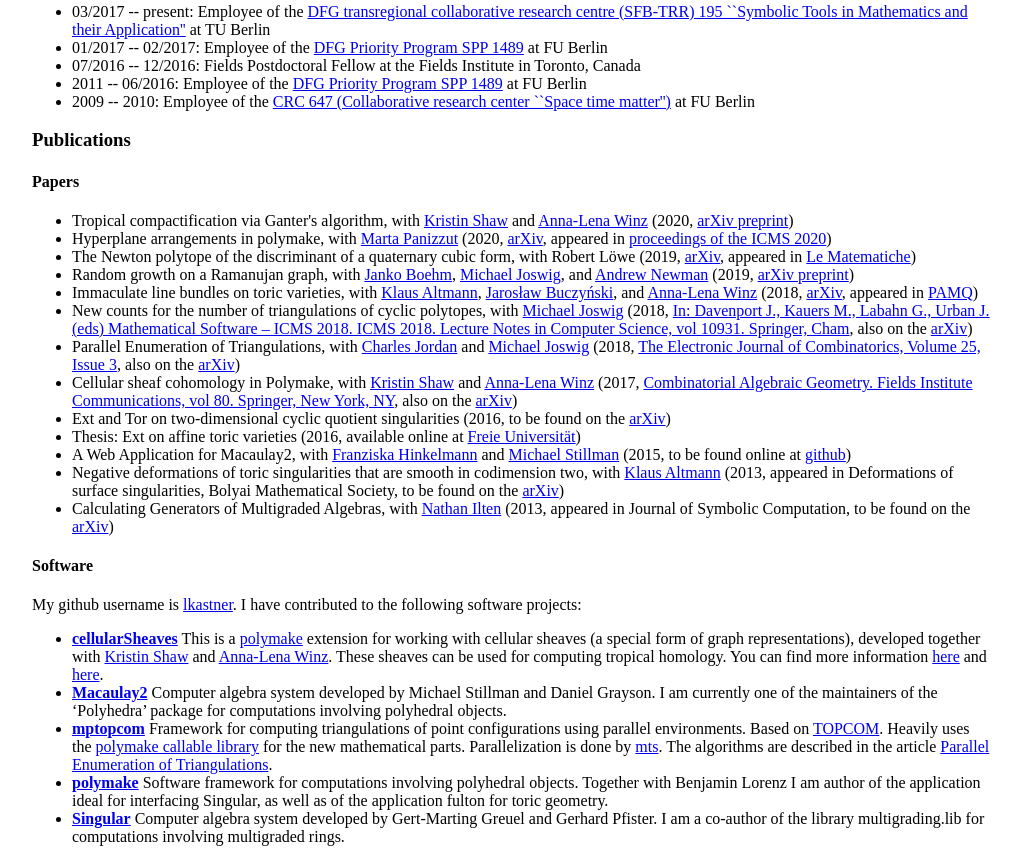
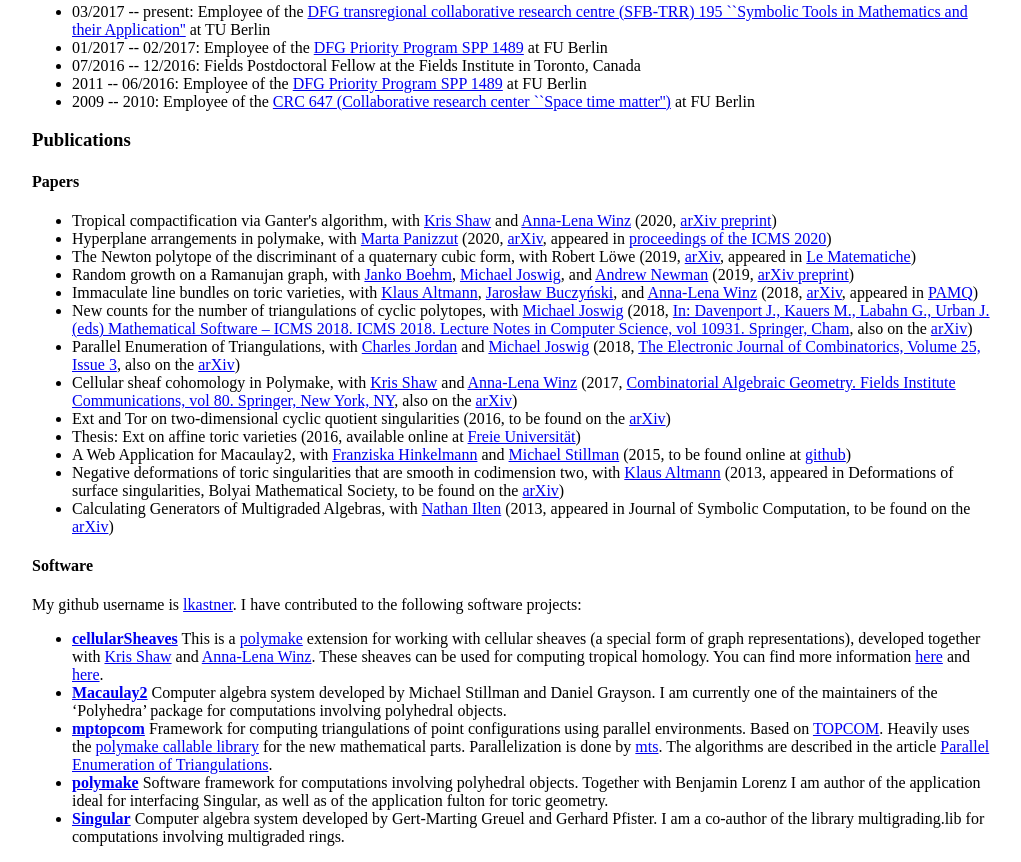
Before and after one commit to lkastner/lkastner.github.io, a plain HTML site: page index.html in a window 1280 px wide. Shown: the part 569-1431 px from the top of the page, without its empty margins (128-1149 px from the left). Drawn offline with Linux system fonts and the light colour scheme.

Commit message:
Kristin -> Kris

```diff
--- a/index.html
+++ b/index.html
@@ -67,7 +67,7 @@
             <ul>
                <li>
                   Tropical compactification via Ganter's algorithm, with <a
-                  href="https://www.mn.uio.no/math/english/people/aca/krisshaw/">Kristin Shaw</a> and <a
+                  href="https://www.mn.uio.no/math/english/people/aca/krisshaw/">Kris Shaw</a> and <a
                   href="http://www.mi.fu-berlin.de/math/groups/ag-algebra/members/mitarbeiter/Winz.html">Anna-Lena
                   Winz</a>
                   (2020, <a href="https://arxiv.org/abs/2012.12161">arXiv preprint</a>)
@@ -116,7 +116,7 @@
 
                <li>
                   Cellular sheaf cohomology in Polymake, with <a
-                  href="https://www.mn.uio.no/math/english/people/aca/krisshaw/">Kristin Shaw</a> and <a
+                  href="https://www.mn.uio.no/math/english/people/aca/krisshaw/">Kris Shaw</a> and <a
                   href="http://www.mi.fu-berlin.de/math/groups/ag-algebra/members/mitarbeiter/Winz.html">Anna-Lena
                   Winz</a>
                   (2017, <a href="https://link.springer.com/chapter/10.1007/978-1-4939-7486-3_17#citeas">Combinatorial
@@ -158,7 +158,7 @@
                   <strong><a href="https://polymake.org/doku.php">cellularSheaves</a></strong>
                   This is a <a href="https://polymake.org/doku.php">polymake</a> extension
                   for working with cellular sheaves (a special form of graph
-                  representations), developed together with <a href="https://www.mn.uio.no/math/english/people/aca/krisshaw/">Kristin
+                  representations), developed together with <a href="https://www.mn.uio.no/math/english/people/aca/krisshaw/">Kris
                   Shaw</a> and <a href="https://www.mi.fu-berlin.de/math/groups/ag-algebra/members/mitarbeiter/Winz.html">Anna-Lena Winz</a>. These sheaves can
                   be used for computing tropical homology. You can find more information <a href="https://arxiv.org/abs/1612.09526">here</a> and
                   <a href="https://arxiv.org/abs/2012.12161">here</a>.
```
